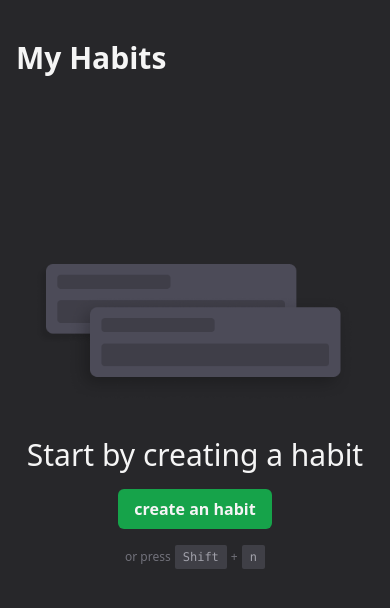
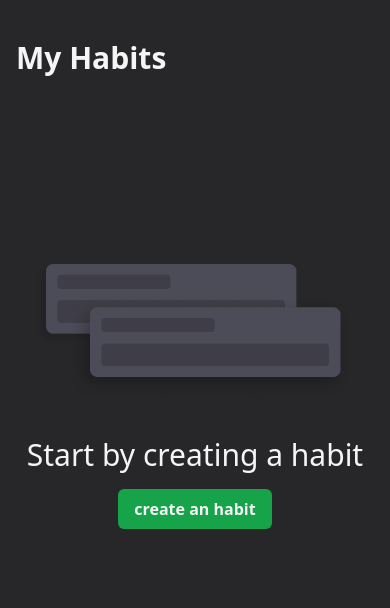
Before and after one commit to GuidoCarda/doguihabits, a React (Vite) app: page / in a window 390 px wide. Shown: the top 608 px of the page. Built offline with nearby package versions, Linux system fonts and the light colour scheme.

Commit message:
Fixed scroll bug, hide keyboard shortcuts
- Fixed scroll bug on mobile that didn't allow the user to scroll when he had few habits created, causing the top part of the app to be behing the browser address bar.
- Hide keyboard shortcuts on mobile view where they don't make sense having there

```diff
--- a/src/pages/Habits.jsx
+++ b/src/pages/Habits.jsx
@@ -11,10 +11,11 @@ import useHabitsStore, { useHabitsActions } from "../store/useHabitsStore";
 
 //Hooks
 import useMediaQuery from "../hooks/useMediaQuery";
+import useKeyPress from "../hooks/useKeyPress";
 
 //Animations
 import { AnimatePresence, motion } from "framer-motion";
-import useKeyPress from "../hooks/useKeyPress";
+
 import { PlusIcon } from "@heroicons/react/24/outline";
 
 const Habits = () => {
@@ -65,7 +66,7 @@ const Habits = () => {
       initial={{ opacity: 0 }}
       animate={{ opacity: 1 }}
       exit={{ opacity: 0 }}
-      className=" text-neutral-100 h-screen overflow-auto scrollbar-thin scrollbar-thumb-zinc-500 scrollbar-thumb-rounded-xl"
+      className=" text-neutral-100 min-h-full overflow-auto scrollbar-thin scrollbar-thumb-zinc-500 scrollbar-thumb-rounded-xl"
     >
       <Layout>
         <div className="flex items-center justify-between mb-10">
@@ -132,7 +133,7 @@ const EmptyState = ({ onClick }) => {
         create an habit
       </button>
 
-      <span className="relative flex  items-center gap-1 text-xs text-zinc-500">
+      <span className="hidden relative md:flex  items-center gap-1 text-xs text-zinc-500">
         or press{" "}
         <kbd className="grid place-content-center px-2 h-6  rounded-sm bg-zinc-700 text-zinc-400">
           Shift
```
